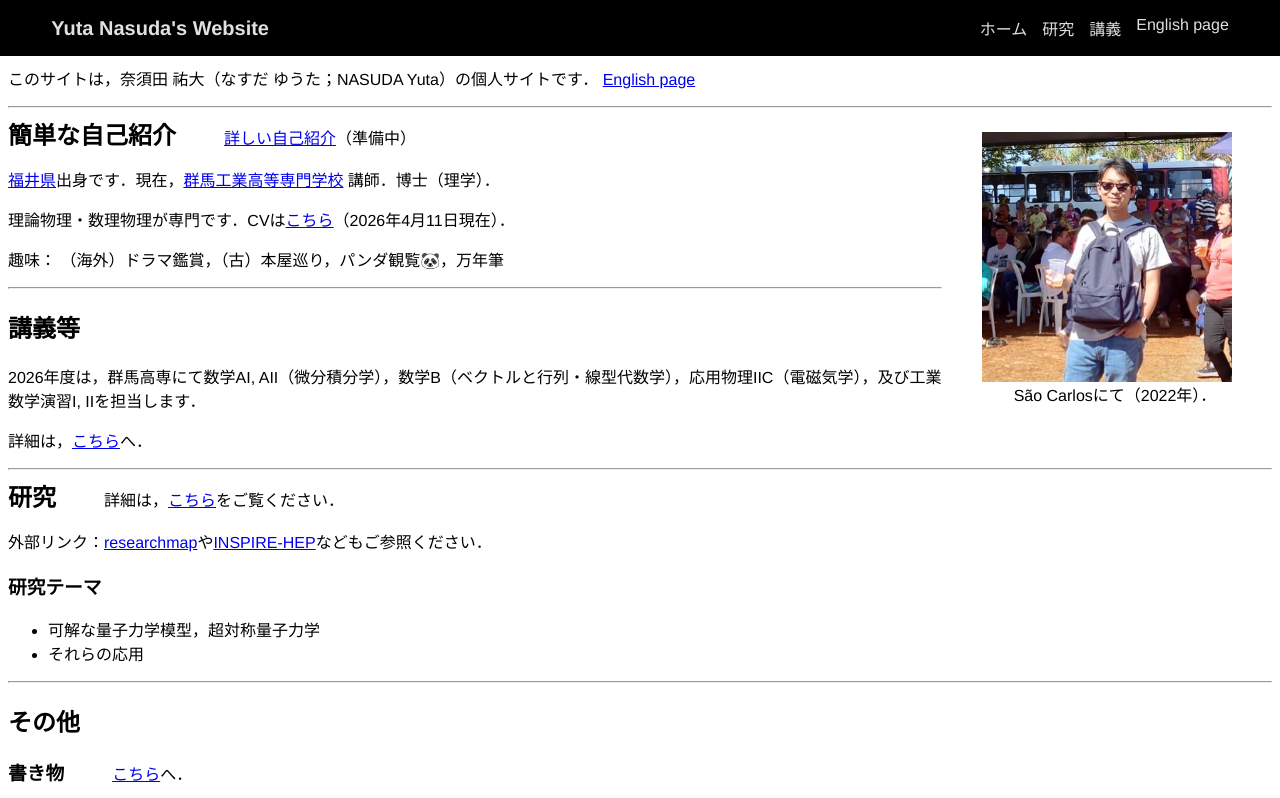
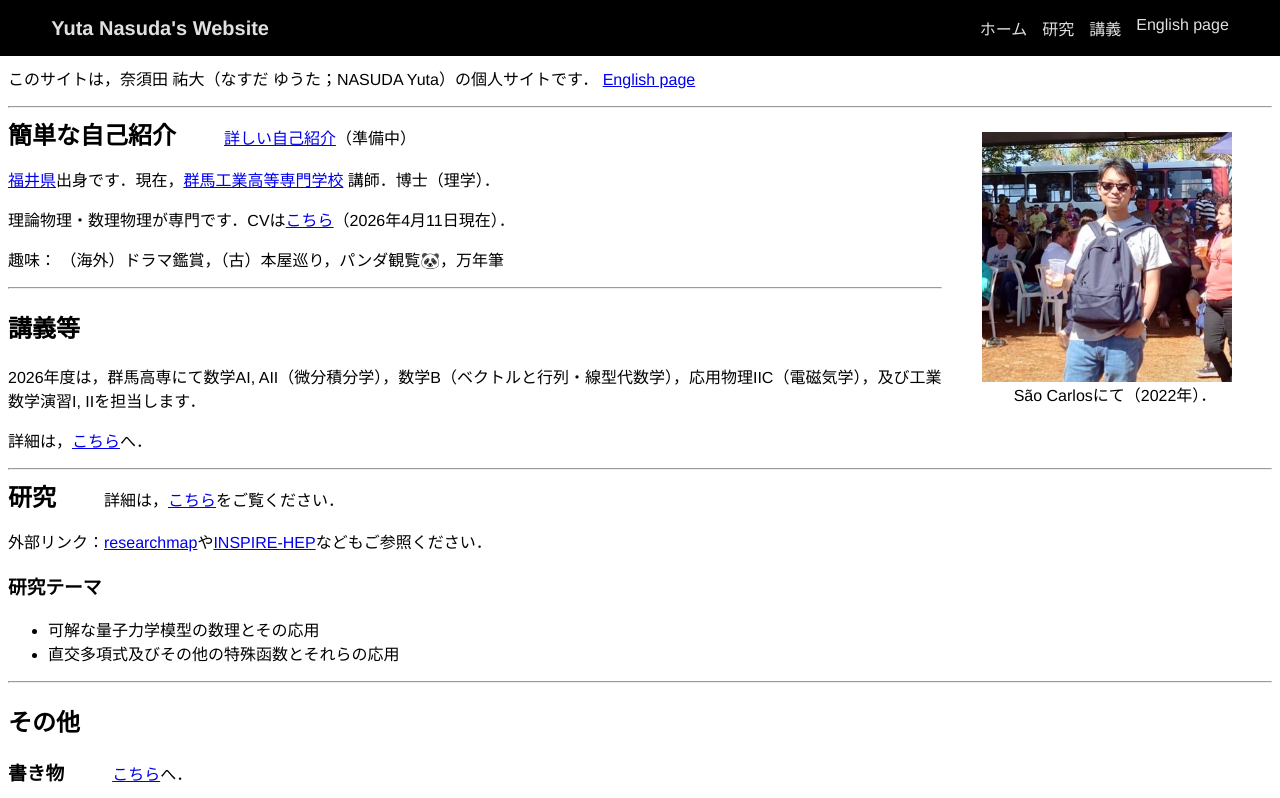
Before and after one commit to yuta-nasuda/yuta-nasuda.github.io, a plain HTML site: page index.html in a window 1280 px wide. Shown: the top 798 px of the page. Drawn offline with Linux system fonts and the light colour scheme.

Commit message:
Update index.html

```diff
--- a/index.html
+++ b/index.html
@@ -65,12 +65,8 @@
 
       <H3>研究テーマ</H3>
       <UL>
-	<LI>
-	  可解な量子力学模型，超対称量子力学
-	</LI>
-	<LI>
-	  それらの応用
-	</LI>
+		<LI>可解な量子力学模型の数理とその応用</LI>
+		<LI>直交多項式及びその他の特殊函数とそれらの応用</LI>
       </UL>
 
       <!--
```
